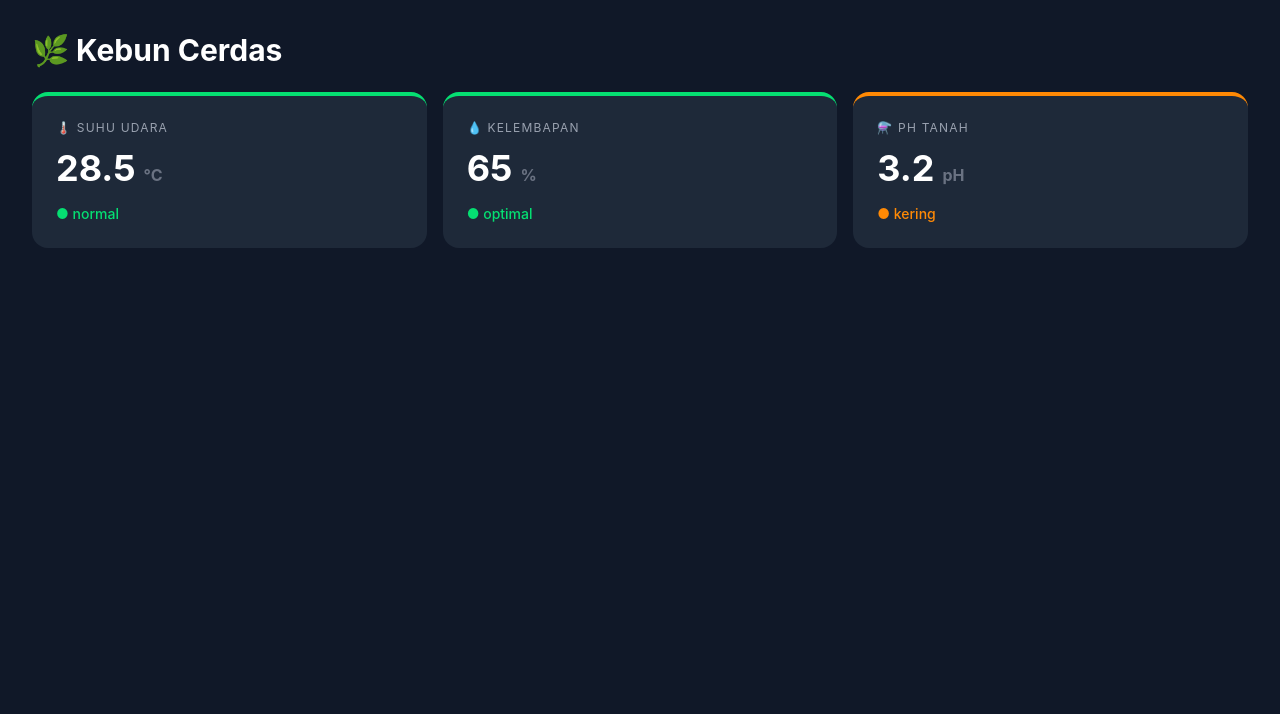
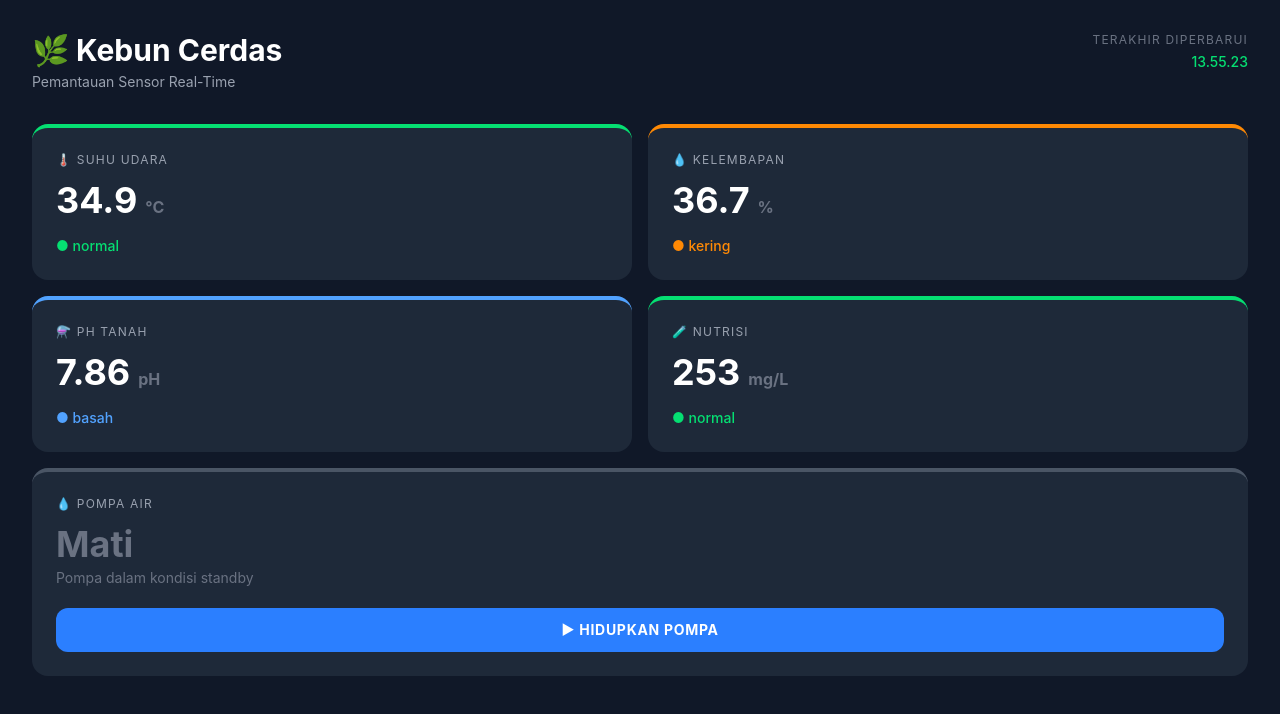
Before and after one commit to alferd06/smart-garden-frontend, a React (Vite) app: page / in a window 1280 px wide. Shown: the top 714 px of the page. Built offline with nearby package versions, Linux system fonts and the light colour scheme.

Commit message:
menambahkan komponen untuk kontrol pompa

```diff
--- a/src/App.jsx
+++ b/src/App.jsx
@@ -1,15 +1,74 @@
-import SensorCard from "./SensorCard"
+import { useState, useEffect } from "react"
+import SensorCard, { tentukanStatus } from "./SensorCard"
+import PompaControl from "./PompaControl"
+
+function generateData() {
+  return {
+    suhu:       +(22 + Math.random() * 16).toFixed(1),
+    kelembapan: +(35 + Math.random() * 50).toFixed(1),
+    ph:         +(4.5 + Math.random() * 4).toFixed(2),
+    nutrisi:    +(100 + Math.random() * 250).toFixed(0),
+  }
+}
 
 function App() {
+  const [sensor, setSensor] = useState(generateData())
+  const [pompa, setPompa] = useState(false)
+  const [lastUpdate, setLastUpdate] = useState(new Date().toLocaleTimeString("id-ID"))
+
+  useEffect(() => {
+    const interval = setInterval(() => {
+      setSensor(generateData())
+      setLastUpdate(new Date().toLocaleTimeString("id-ID"))
+    }, 3000)
+    return () => clearInterval(interval)
+  }, [])
+
   return (
     <div className="bg-gray-900 min-h-screen p-8">
-      <h1 className="text-white text-3xl font-bold mb-6">🌿 Kebun Cerdas</h1>
 
-      <div className="grid grid-cols-3 gap-4">
-        <SensorCard icon="🌡️" label="Suhu Udara" nilai="28.5" satuan="°C" status="normal" />
-        <SensorCard icon="💧" label="Kelembapan" nilai="65" satuan="%" status="optimal" />
-        <SensorCard icon="⚗️" label="pH Tanah" nilai="3.2" satuan="pH" status="kering" />
+      {/* header */}
+      <div className="flex justify-between items-start mb-8">
+        <div>
+          <h1 className="text-white text-3xl font-bold">🌿 Kebun Cerdas</h1>
+          <p className="text-gray-400 text-sm mt-1">Pemantauan Sensor Real-Time</p>
+        </div>
+        <div className="text-right">
+          <p className="text-gray-500 text-xs uppercase tracking-widest">Terakhir diperbarui</p>
+          <p className="text-green-400 text-sm font-medium mt-1">{lastUpdate}</p>
+        </div>
       </div>
+
+      {/* grid sensor */}
+      <div className="grid grid-cols-2 gap-4 mb-4">
+        <SensorCard
+          icon="🌡️" label="Suhu Udara"
+          nilai={sensor.suhu} satuan="°C"
+          status={tentukanStatus("suhu", sensor.suhu)}
+        />
+        <SensorCard
+          icon="💧" label="Kelembapan"
+          nilai={sensor.kelembapan} satuan="%"
+          status={tentukanStatus("kelembapan", sensor.kelembapan)}
+        />
+        <SensorCard
+          icon="⚗️" label="pH Tanah"
+          nilai={sensor.ph} satuan="pH"
+          status={tentukanStatus("ph", sensor.ph)}
+        />
+        <SensorCard
+          icon="🧪" label="Nutrisi"
+          nilai={sensor.nutrisi} satuan="mg/L"
+          status={tentukanStatus("nutrisi", sensor.nutrisi)}
+        />
+      </div>
+
+      {/* pompa — full width */}
+      <PompaControl
+        aktif={pompa}
+        onToggle={() => setPompa(p => !p)}
+      />
+
     </div>
   )
 }
--- /dev/null
+++ b/src/PompaControl.jsx
@@ -0,0 +1,35 @@
+function PompaControl({ aktif, onToggle }) {
+  return (
+    <div className={`bg-gray-800 rounded-2xl p-6 border-t-4 ${aktif ? "border-blue-400" : "border-gray-600"}`}>
+
+      {/* label */}
+      <p className="text-gray-400 text-xs uppercase tracking-widest">
+        💧 Pompa Air
+      </p>
+
+      {/* status pompa */}
+      <h1 className={`text-4xl font-bold mt-3 ${aktif ? "text-blue-400" : "text-gray-500"}`}>
+        {aktif ? "Menyala" : "Mati"}
+      </h1>
+
+      <p className="text-gray-500 text-sm mt-1">
+        {aktif ? "Pompa sedang menyiram kebun" : "Pompa dalam kondisi standby"}
+      </p>
+
+      {/* tombol toggle */}
+      <button
+        onClick={onToggle}
+        className={`mt-5 w-full py-3 rounded-xl font-bold text-sm uppercase tracking-wider transition-all duration-300
+          ${aktif
+            ? "bg-red-500 hover:bg-red-600 text-white"
+            : "bg-blue-500 hover:bg-blue-600 text-white"
+          }`}
+      >
+        {aktif ? "⏹ Matikan Pompa" : "▶ Hidupkan Pompa"}
+      </button>
+
+    </div>
+  )
+}
+
+export default PompaControl
--- a/src/SensorCard.jsx
+++ b/src/SensorCard.jsx
@@ -1,3 +1,24 @@
+// tambahkan di luar function SensorCard, di bagian atas file
+export function tentukanStatus(tipe, nilai) {
+  const batas = {
+    suhu:       { dingin: 25, panas: 35 },
+    kelembapan: { kering: 40, basah: 80 },
+    ph:         { kering: 5.5, basah: 7.5 },  // kering = asam, basah = basa
+    nutrisi:    { kering: 150, basah: 300 },
+  }
+
+  const b = batas[tipe]
+  if (!b) return "normal"
+
+  if (nilai < b.dingin || nilai < b.kering) {
+    return tipe === "suhu" ? "dingin" : "kering"
+  }
+  if (nilai > b.panas || nilai > b.basah) {
+    return tipe === "suhu" ? "panas" : "basah"
+  }
+  return "normal"
+}
+
 function SensorCard({ icon, label, nilai, satuan, status }) {
 
   const warnaStatus = {
```
